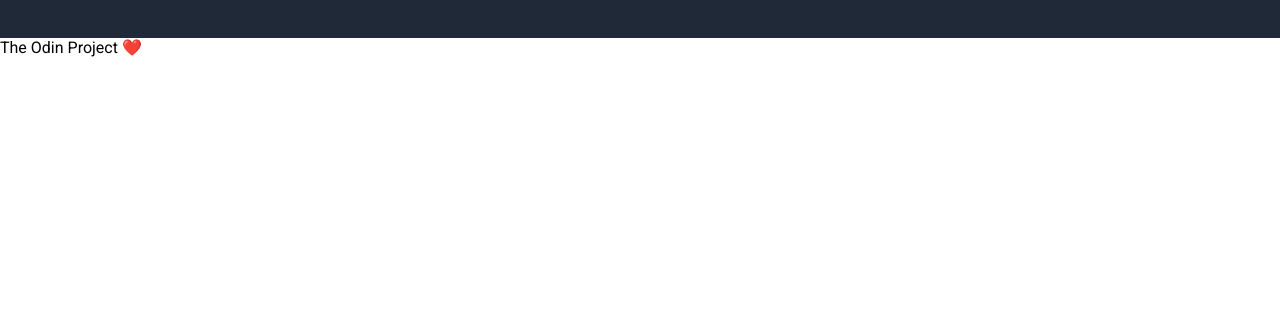
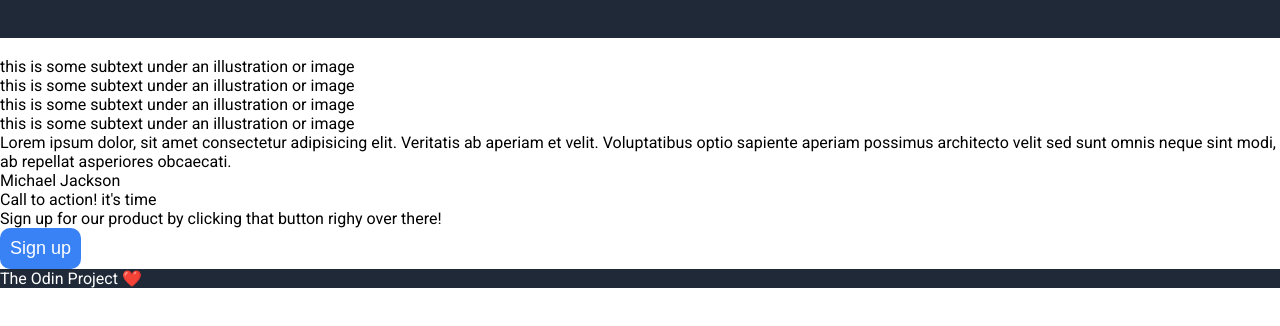
Before and after one commit to wahyudinid/odin-landing-page, a plain HTML site: page index.html in a window 1280 px wide. Shown: the part 462-788 px from the top of the page. Drawn offline with Linux system fonts and the light colour scheme.

Commit message:
add card to index.html

```diff
--- a/index.html
+++ b/index.html
@@ -38,23 +38,27 @@
      <div class="main">
         <div class="card">
             <div class="items">
-                <div class="text"></div>
+                <img src="" alt="">
+                <div class="text">this is some subtext under an illustration or image</div>
             </div>
             <div class="items">
-                <div class="text"></div>
+                <div class="text">this is some subtext under an illustration or image</div>
             </div>
             <div class="items">
-                <div class="text"></div>
+                <div class="text">this is some subtext under an illustration or image</div>
             </div>
             <div class="items">
-                <div class="text"></div>
+                <div class="text">this is some subtext under an illustration or image</div>
             </div>
         </div>
         <div class="quote">
-
+            <div class="quotet">Lorem ipsum dolor, sit amet consectetur adipisicing elit. Veritatis ab aperiam et velit. Voluptatibus optio sapiente aperiam possimus architecto velit sed sunt omnis neque sint modi, ab repellat asperiores obcaecati.</div>
+            <div class="guy">Michael Jackson</div>
         </div>
         <div class="sign">
-
+            <div class="call">Call to action! it's time</div>
+            <div class="call2">Sign up for our product by clicking that button righy over there!</div>
+        <button>Sign up</button>
         </div>
      </div>
      <div class="footer">
--- a/styles/style.css
+++ b/styles/style.css
@@ -91,3 +91,10 @@ button {
 .left {
     flex-shrink: 3;
 }
+
+.footer {
+    color: white;
+    background-color: #1f2937;
+    flex: 1;
+    display: flex;
+}
```
